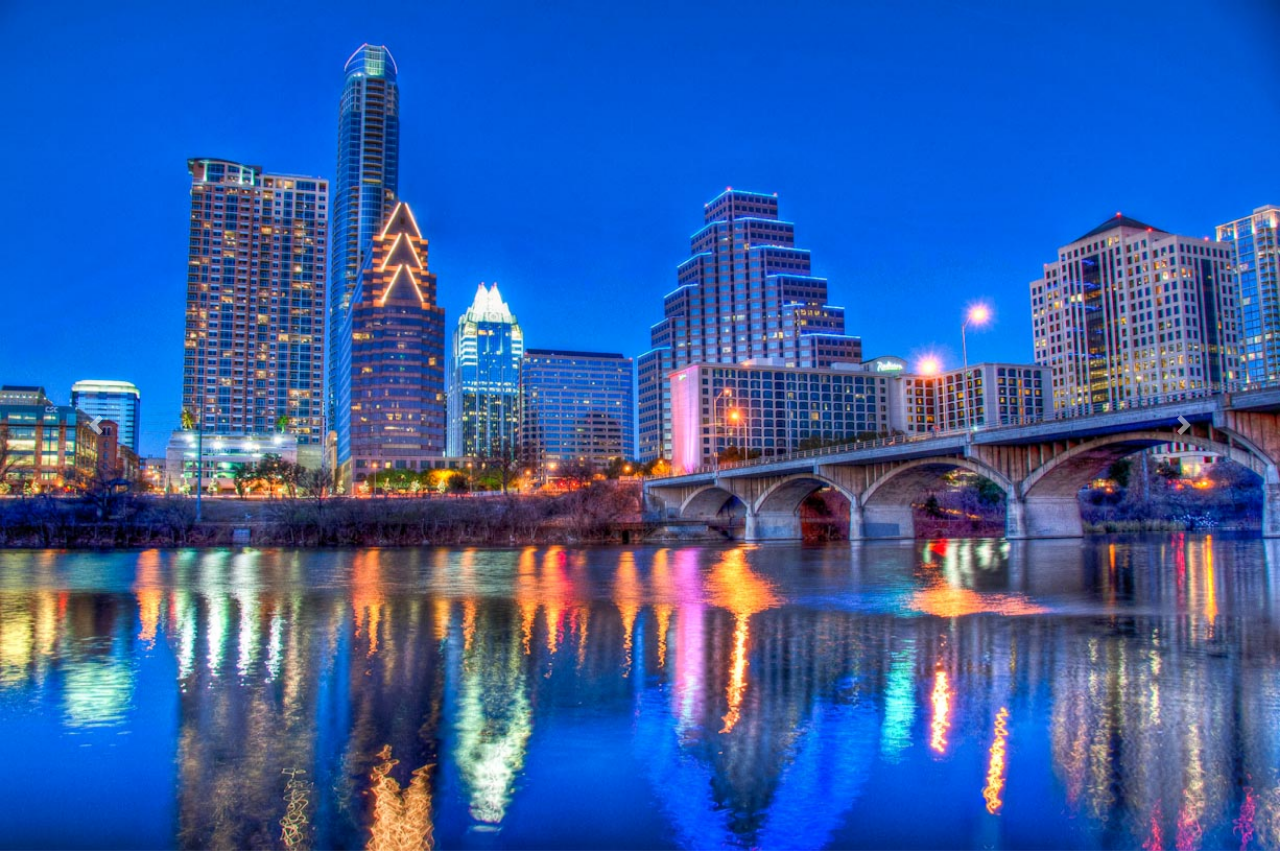
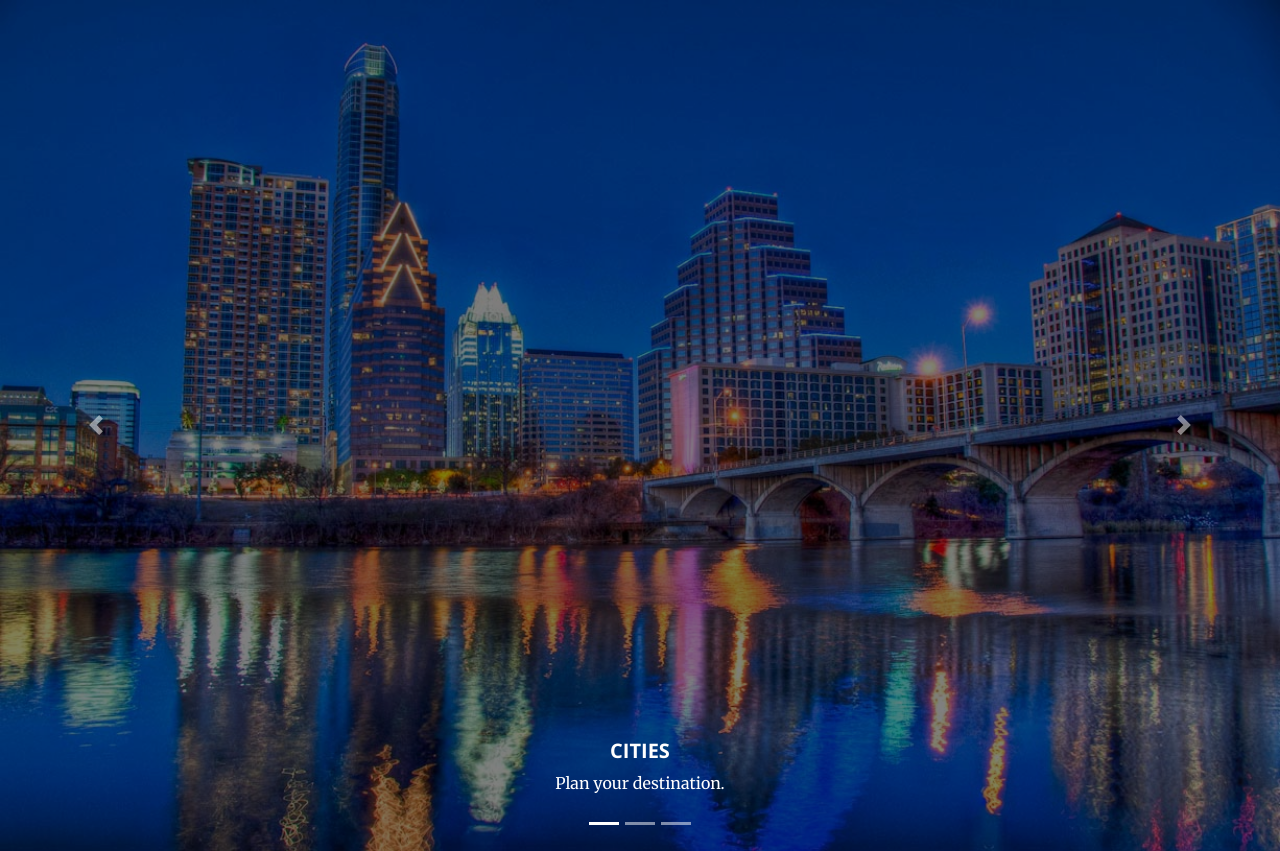
Before and after one commit to ajipsum/roadtripr, a Flask app: page / in a window 1280 px wide. Shown: the part 800-1651 px from the top of the page. Run offline with Flask 2, Linux system fonts and the light colour scheme; some libraries are stand-ins or nearby versions.

Commit message:
Prettier Carousel

```diff
--- /dev/null
+++ b/app/static/css/app.css
@@ -0,0 +1,4 @@
+.darken {
+  -webkit-filter: brightness(50%);
+  filter: brightness(50%);
+}
--- a/app/templates/base.html
+++ b/app/templates/base.html
@@ -23,6 +23,9 @@
 
     <!-- Custom styles for this template -->
     <link href="{{url_for('static', filename='css/creative.min.css')}}" rel="stylesheet">
+
+    <!-- Our CSS -->
+    <link href="{{url_for('static', filename='css/app.css')}}" rel="stylesheet">
 
   </head>
 
--- a/app/templates/index.html
+++ b/app/templates/index.html
@@ -1,6 +1,7 @@
 {% extends "base.html" %}
 
 {% block content %}
+
 <header class="masthead text-center text-white d-flex">
       <div class="container my-auto">
         <div class="row">
@@ -17,25 +18,42 @@
         </div>
       </div>
 </header>
-<div id="carouselExampleControls" class="carousel slide" data-ride="carousel">
+<div id="splash-carousel" class="carousel slide" data-ride="carousel">
+  <ol class="carousel-indicators">
+    <li data-target="#splash-carousel" data-slide-to="0" class="active"></li>
+    <li data-target="#splash-carousel" data-slide-to="1"></li>
+    <li data-target="#splash-carousel" data-slide-to="2"></li>
+  </ol>
   <div class="carousel-inner">
     <div class="carousel-item active">
-      <img class="d-block w-100" src="{{url_for('static', filename='img/city.jpg')}}" alt="Cities">
+      <img class="d-block w-100 darken" src="{{url_for('static', filename='img/city.jpg')}}" alt="Cities">
+      <div class="carousel-caption d-none d-md-block">
+        <h5 class="text-uppercase"><strong>Cities</strong></h5>
+        <p>Plan your destination.</p>
+      </div>
     </div>
     <div class="carousel-item">
-      <img class="d-block w-100" src="{{url_for('static', filename='img/restaurant.jpg')}}" alt="Restaurants">
+      <img class="d-block w-100 darken" src="{{url_for('static', filename='img/restaurant.jpg')}}" alt="Restaurant">
+      <div class="carousel-caption d-none d-md-block">
+        <h5 class="text-uppercase"><strong>Restaurants</strong></h5>
+        <p>Plan your meals.</p>
+      </div>
     </div>
     <div class="carousel-item">
-      <img class="d-block w-100" src="{{url_for('static', filename='img/park.jpg')}}" alt="Parks">
+      <img class="d-block w-100 darken" src="{{url_for('static', filename='img/park.jpg')}}" alt="Cities">
+      <div class="carousel-caption d-none d-md-block">
+        <h5 class="text-uppercase"><strong>Parks</strong></h5>
+        <p>Plan your adventure.</p>
+      </div>
     </div>
-  </div>
-  <a class="carousel-control-prev" href="#carouselExampleControls" role="button" data-slide="prev">
+  <a class="carousel-control-prev" href="#splash-carousel" role="button" data-slide="prev">
     <span class="carousel-control-prev-icon" aria-hidden="true"></span>
     <span class="sr-only">Previous</span>
   </a>
-  <a class="carousel-control-next" href="#carouselExampleControls" role="button" data-slide="next">
+  <a class="carousel-control-next" href="#splash-carousel" role="button" data-slide="next">
     <span class="carousel-control-next-icon" aria-hidden="true"></span>
     <span class="sr-only">Next</span>
   </a>
 </div>
+
 {% endblock %}
```
Also changed, not shown: 3 other files.
